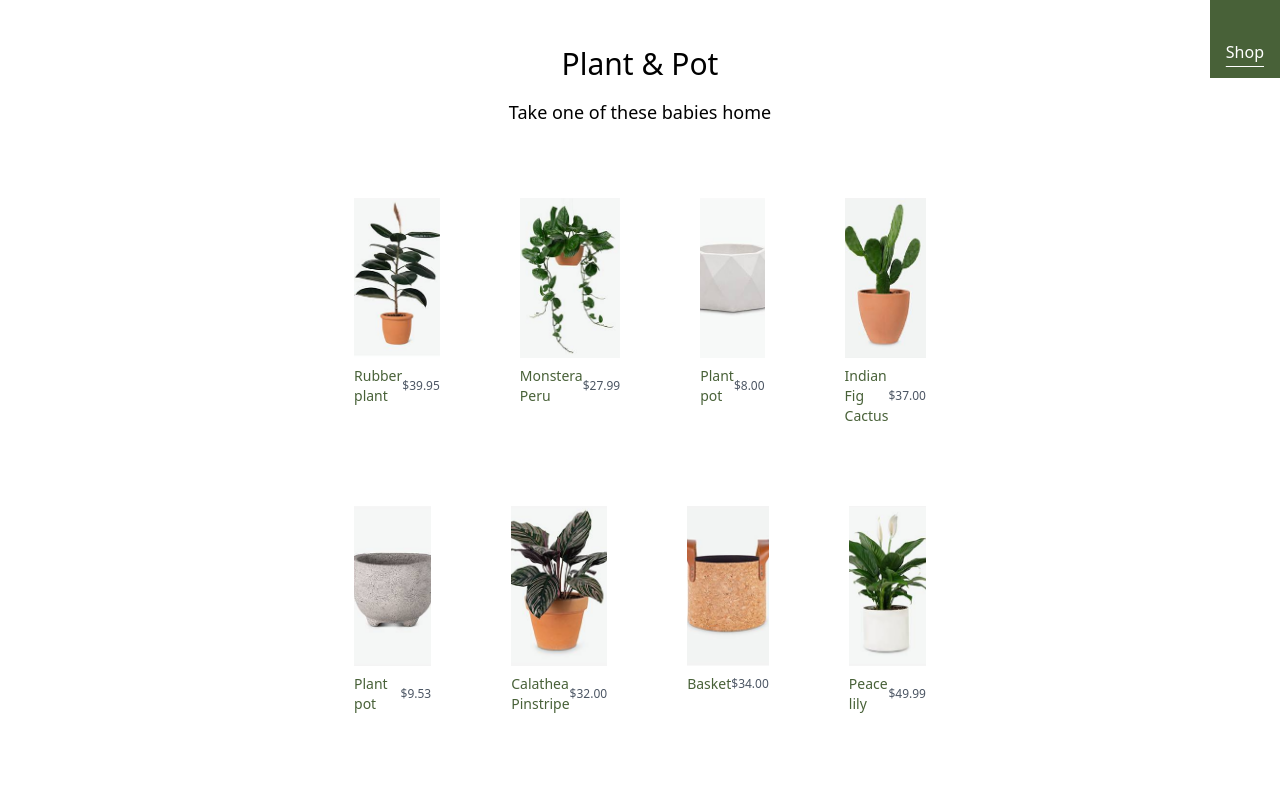
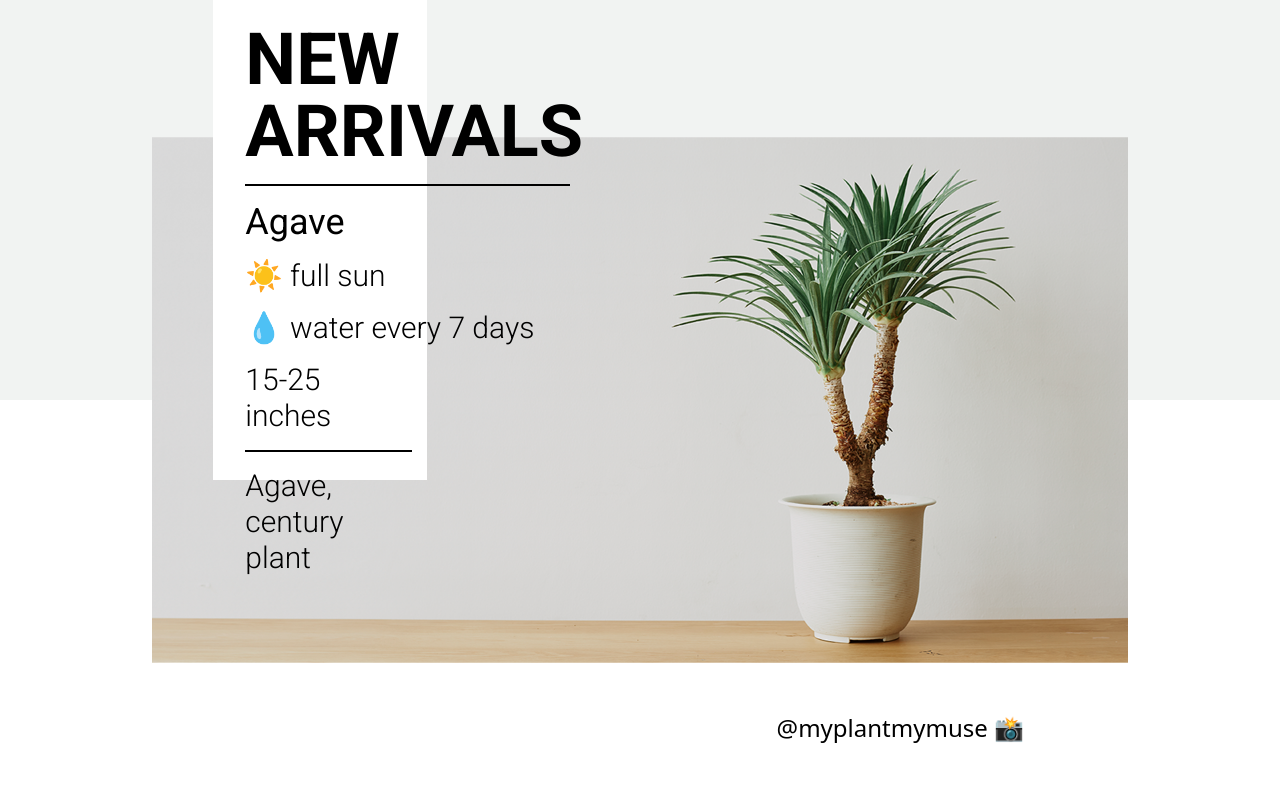
Before and after one commit to OpheliaDanso/PSD-CrossOver-G5, a React (Vite) app: page / in a window 1280 px wide. Shown: the top 800 px of the page. Built offline with nearby package versions, Linux system fonts and the light colour scheme; grey boxes are pictures that could not be loaded; a web font is replaced by a local one.

Commit message:
add Page03

```diff
--- a/src/App.jsx
+++ b/src/App.jsx
@@ -1,11 +1,17 @@
-import Page8 from "./Components/Page8";
-import Page9 from "./Components/Page9";
+import Page03 from "./Components/Page03";
+// import Page04 from "./components/Page04";
+// import Page05 from "./components/Page05";
+// import Page8 from "./Components/Page8";
+// import Page9 from "./Components/Page9";
 
 function App() {
   return (
     <>
+      <Page03 />
+      {/* <Page04 />
+      <Page05 />
       <Page8 />
-      <Page9 />
+      <Page9 /> */}
     </>
   );
 }
--- /dev/null
+++ b/src/Components/Page03.jsx
@@ -0,0 +1,28 @@
+const Page03 = () => {
+  return (
+    <div className="relative h-screen">
+      <div className="absolute right-2/3 transform w-1/6 h-3/5 bg-white flex flex-col items-start justify-between p-4 z-10">
+        <div>
+          <p className="ml-4 py-2 text-7xl roboto-bold uppercase">New Arrivals</p>
+          <hr className="ml-4 border-t-2 border-black w-11/12 my-2" />
+          <p className="ml-4 py-2 text-4xl roboto-regular">Agave</p>
+          <p className="ml-4 py-2 text-3xl roboto-light">☀️ full sun</p>
+          <p className="ml-4 py-2 text-3xl roboto-light">💧 water every 7 days</p>
+        </div>
+        <div>
+          <p className="ml-4 py-2 text-3xl roboto-light">15-25 inches</p>
+          <hr className="ml-4 border-t-2 border-black w-11/12 my-2" />
+          <p className="ml-4 py-2 text-3xl roboto-light">Agave, century plant</p>
+        </div>
+      </div>
+      <div className="absolute w-full h-1/2 bg-custom-gray"></div>
+      <div className="absolute w-full h-1/2 bottom-0 bg-white"></div>
+      <div className="absolute w-full h-full flex items-center justify-center">
+        <img className="w-full h-auto" src={"src/assets/03.webp"} alt="Centered" />
+        <p className="absolute bottom-14 right-64 text-2xl">@myplantmymuse 📸</p>
+      </div>
+    </div>
+  );
+};
+
+export default Page03;
--- a/src/components/Page04.jsx
+++ b/src/Components/Page04.jsx
@@ -1,18 +1,18 @@
 import "../roboto-font.css";
 
-export const Page04 = () => {
+const Page04 = () => {
   return (
     <div className="relative w-full flex flex-col items-start pb-5">
       <div className="flex items-end w-full">
         <div className="sm:ml-0 pl-4 lg:pl-32 2xl:pl-64 flex-grow">
-          <h1 className="text-6xl roboto mt-16">Best selling</h1>
-          <h2 className="text-9xl roboto text-custom-green">Indoor plants</h2>
+          <h1 className="text-6xl roboto-regular mt-16">Best selling</h1>
+          <h2 className="text-9xl roboto-regular text-custom-green">Indoor plants</h2>
           <p className="text-3xl roboto-light w-3/4 pt-12">
             Low-maintenance houseplants
             <br /> that are easy to care for
           </p>
         </div>
-        <div className="mt-4 lg:mr-44 bg-custom-dark-green text-white font-bold uppercase px-2 py-1 text-xs sm:text-sm md:text-base">
+        <div className="mt-4 lg:mr-44 roboto-regular bg-custom-dark-green text-white font-bold uppercase px-2 py-1 text-xs sm:text-sm md:text-base">
           <p>Online only</p>
         </div>
       </div>
@@ -30,3 +30,5 @@ export const Page04 = () => {
     </div>
   );
 };
+
+export default Page04;
--- a/src/components/Page05.jsx
+++ b/src/Components/Page05.jsx
@@ -1,6 +1,6 @@
 import "../roboto-font.css";
 
-export const Page05 = () => {
+const Page05 = () => {
   return (
     <div
       className="relative flex items-center justify-center"
@@ -12,14 +12,16 @@ export const Page05 = () => {
         backgroundPosition: "center",
       }}>
       <div className="absolute top-20 sm:left-20 left-4 flex flex-col items-start mt-10 sm:pt-10 sm:pl-4 pt-0 pl-0">
-        <h1 className="text-9xl roboto-medium sm:text-custom-black md:text-custom-black text-white">
+        <h1 className="text-9xl roboto-regular sm:text-custom-black md:text-custom-black text-white">
           Indoor
           <br /> plants
         </h1>
-        <p className="text-3xl roboto-light sm:text-custom-black md:text-custom-black lg:text-custom-black text-white mt-20 sm:w-1/2 md:w-full">
+        <p className="text-3xl fontroboto-light sm:text-custom-black md:text-custom-black lg:text-custom-black text-white mt-20 sm:w-1/2 md:w-full">
           Invite the nature into your home <br /> with these beautiful finds
         </p>
       </div>
     </div>
   );
 };
+
+export default Page05;
--- a/src/Components/Page9.jsx
+++ b/src/Components/Page9.jsx
@@ -8,8 +8,7 @@ function Page9() {
         backgroundSize: "cover",
         backgroundPosition: "center",
       }}
-      className="h-screen flex"
-    >
+      className="h-screen flex">
       <div className="m-auto w-1/2 text-right ml-16 text-white">
         <h1 className="text-8xl font-attic mb-4">
           Life is too short,
--- a/src/components/Page03.jsx
+++ /dev/null
@@ -1,3 +0,0 @@
-export const Page03 = () => {
-  return <div></div>;
-};
--- a/tailwind.config.js
+++ b/tailwind.config.js
@@ -7,7 +7,7 @@ export default {
         main: "typeface-muli",
         base: "typeface-sacramento",
       },
-      colors: { "custom-dark-green": "#366032", "custom-green": "#789f10", "custom-black": "#28362C" },
+      colors: { "custom-dark-green": "#366032", "custom-green": "#789f10", "custom-black": "#28362C", "custom-gray": "#F1F3F2" },
     },
   },
   plugins: [],
```
Also changed, not shown: src/Components/Page8.jsx (+8 -29 lines).
